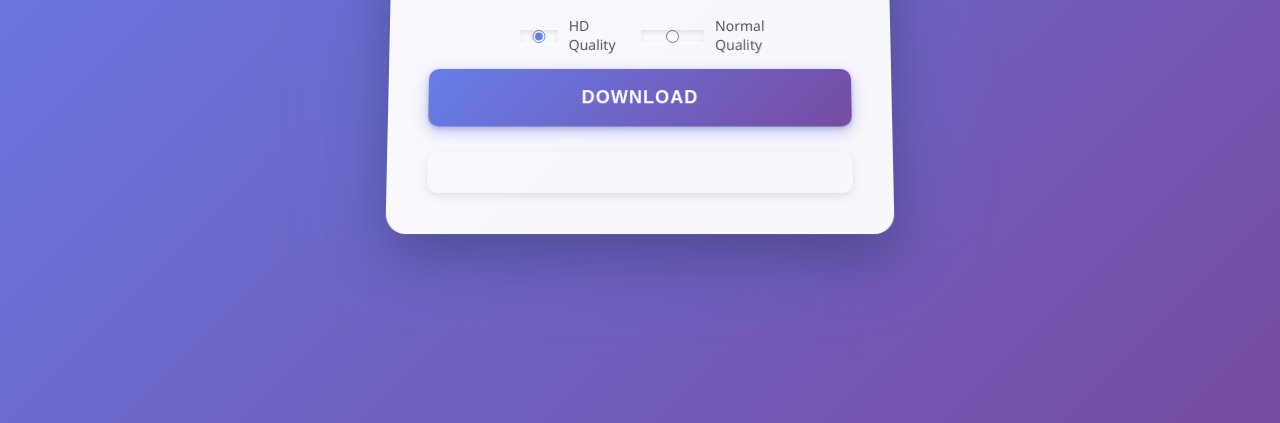
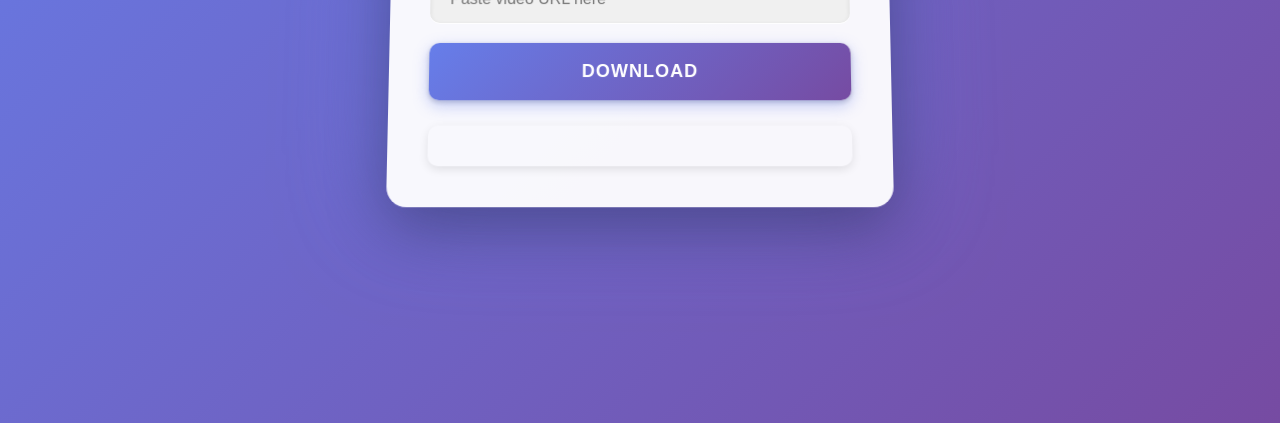
Before and after one commit to hariskhan2010/video-download, a website: page client/index.html in a window 1280 px wide. Shown: the part 377-800 px from the top of the page. Drawn offline with Linux system fonts and the light colour scheme.

Commit message:
Remove quality options, use best quality

```diff
--- a/client/index.html
+++ b/client/index.html
@@ -29,24 +29,6 @@
     }
     .container:hover {
       transform: rotateX(0deg) translateY(-5px);
-    }
-    .quality-selector {
-      margin: 15px 0;
-      display: flex;
-      gap: 20px;
-      justify-content: center;
-    }
-    .quality-selector label {
-      display: flex;
-      align-items: center;
-      gap: 8px;
-      cursor: pointer;
-      font-size: 14px;
-      color: #555;
-    }
-    .quality-selector input[type="radio"] {
-      cursor: pointer;
-      accent-color: #667eea;
     }
     h1 {
       text-align: center;
@@ -167,10 +149,6 @@
     <div class="input-group">
       <input type="text" id="url" placeholder="Paste video URL here">
     </div>
-    <div class="quality-selector">
-      <label><input type="radio" name="quality" value="hd" checked> HD Quality</label>
-      <label><input type="radio" name="quality" value="normal"> Normal Quality</label>
-    </div>
     <button onclick="startDownload()">Download</button>
     <div id="status"></div>
   </div>
@@ -183,7 +161,6 @@
       const url = document.getElementById('url').value;
       if (!url) return alert('Please enter a URL');
 
-      const quality = document.querySelector('input[name="quality"]:checked').value;
       const btn = document.querySelector('button');
       btn.disabled = true;
       btn.textContent = 'Processing...';
@@ -191,7 +168,7 @@
       const res = await fetch('http://localhost:3000/api/download', {
         method: 'POST',
         headers: { 'Content-Type': 'application/json' },
-        body: JSON.stringify({ url, quality })
+        body: JSON.stringify({ url })
       });
 
       const data = await res.json();
--- a/server/controllers/downloadController.js
+++ b/server/controllers/downloadController.js
@@ -4,7 +4,7 @@ const videoService = require('../services/videoService');
 const jobs = new Map();
 
 exports.startDownload = async (req, res) => {
-  const { url, quality } = req.body;
+  const { url } = req.body;
 
   if (!url) {
     return res.status(400).json({ error: 'URL is required' });
@@ -17,7 +17,7 @@ exports.startDownload = async (req, res) => {
 
   try {
     jobs.set(jobId, { ...jobs.get(jobId), status: 'downloading' });
-    const filename = await videoService.downloadVideo(url, jobId, quality);
+    const filename = await videoService.downloadVideo(url, jobId);
     jobs.set(jobId, { status: 'done', url, filename, error: null });
   } catch (error) {
     jobs.set(jobId, { ...jobs.get(jobId), status: 'error', error: error.message });
```
Also changed, not shown: server/services/videoService.js (+2 -6 lines).
